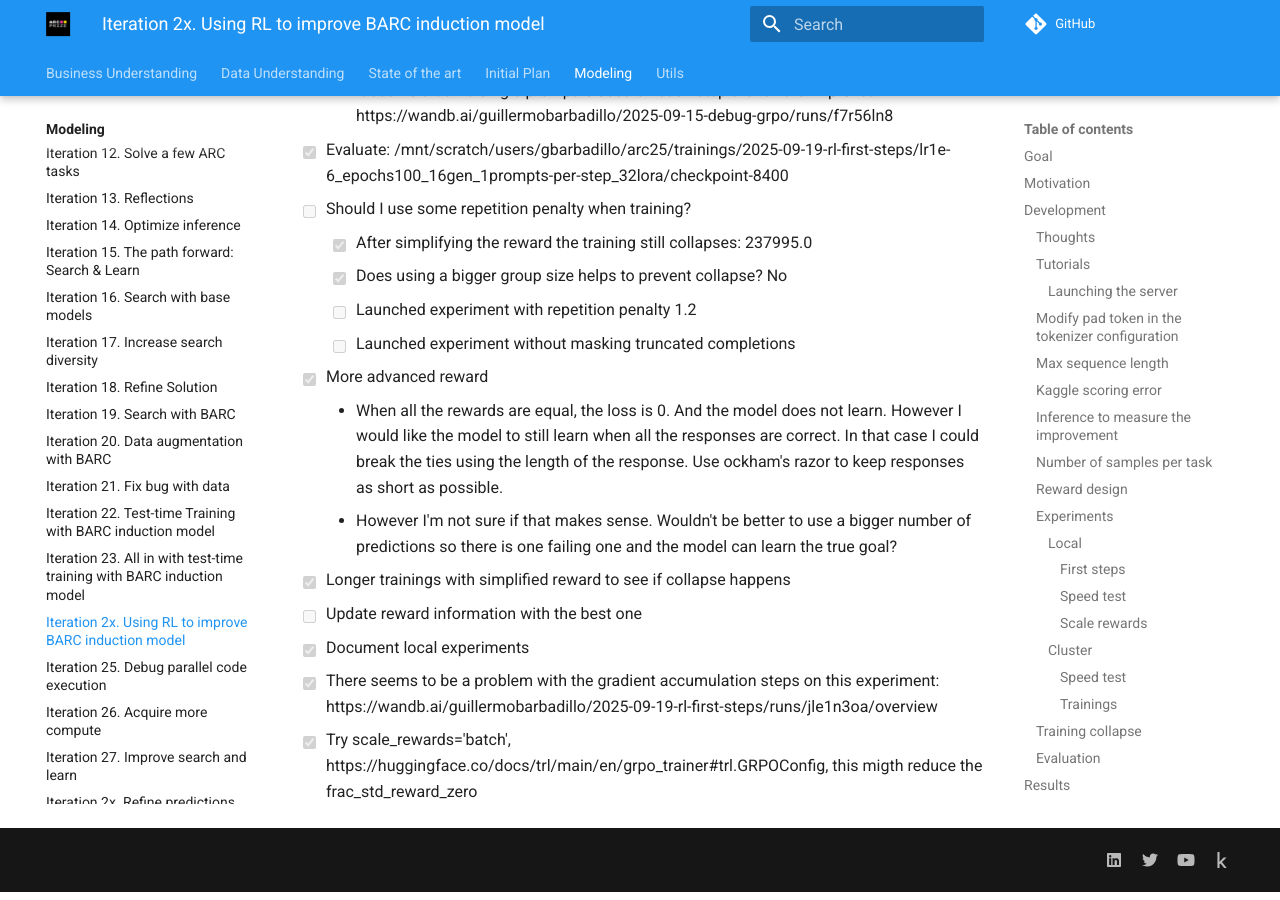
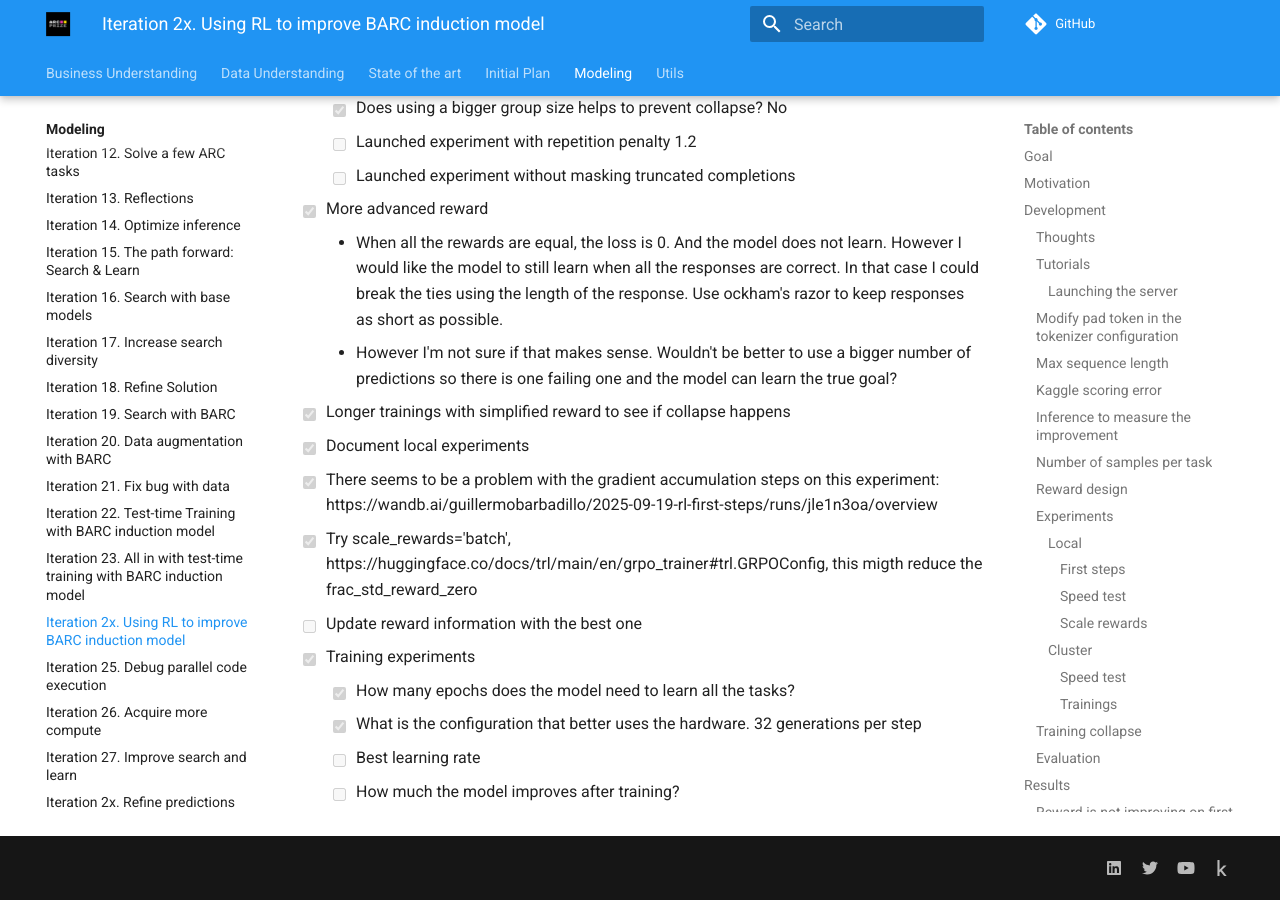
Before and after one commit to ironbar/arc25, an MkDocs documentation site: the page built from docs/modeling/Iteration_24_RL_BARC.md, in a window 1280 px wide and 900 px high, scrolled down 17750 px. Built offline with MkDocs 1.6.1 and Material for MkDocs 9.7.7, drawn with Linux system fonts in a browser that asks for light colours; comment, search, counter and statistics services are not loaded; some of the changed text lies outside the part shown.

Commit message:
updated documentation

```diff
--- a/docs/modeling/Iteration_24_RL_BARC.md
+++ b/docs/modeling/Iteration_24_RL_BARC.md
@@ -744,7 +739,12 @@
   - However I'm not sure if that makes sense. Wouldn't be better to use a bigger number of predictions
   so there is one failing one and the model can learn the true goal?
 - [x] Longer trainings with simplified reward to see if collapse happens
-- [ ] Update reward information with the best one
 - [x] Document local experiments
 - [x] There seems to be a problem with the gradient accumulation steps on this experiment: https://wandb.ai/guillermobarbadillo/2025-09-19-rl-first-steps/runs/jle1n3oa/overview
 - [x] Try scale_rewards='batch', https://huggingface.co/docs/trl/main/en/grpo_trainer#trl.GRPOConfig, this migth reduce the frac_std_reward_zero
+- [ ] Update reward information with the best one
+- [x] Training experiments
+  - [x] How many epochs does the model need to learn all the tasks?
+  - [x] What is the configuration that better uses the hardware. 32 generations per step
+  - [ ] Best learning rate
+  - [ ] How much the model improves after training?
```
Also changed, not shown: other parts of docs/modeling/Iteration_24_RL_BARC.md (+0 -5 lines).
